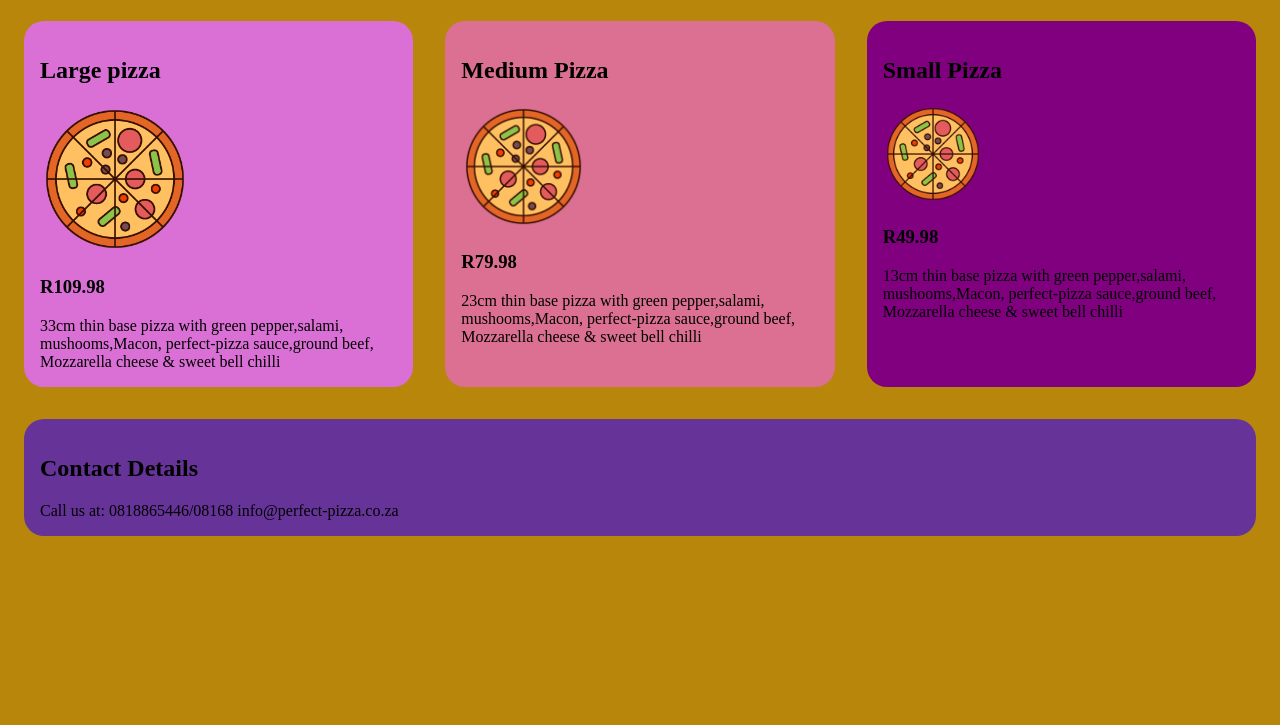
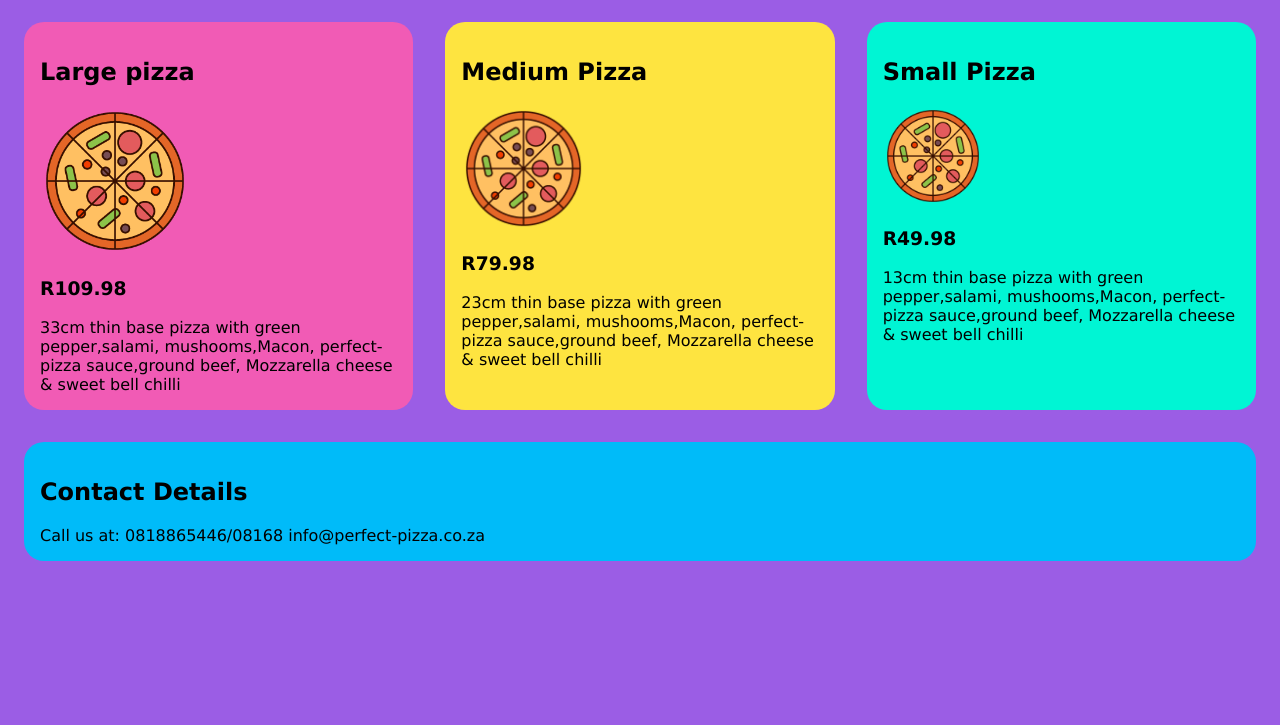
Before and after one commit to loras26/perfect-pizza, a plain HTML site: page index.html in a window 1280 px wide. Shown: the part 75-800 px from the top of the page. Drawn offline with Linux system fonts and the light colour scheme.

Commit message:
updated pamphlet

```diff
--- a/style.css
+++ b/style.css
@@ -1,34 +1,35 @@
-body{ background-color:lightgray;}
+body{ background-color:#9B5DE5;
+font-family: Verdana, Geneva, Tahoma, sans-serif;}
 
-.Large-pizza{background-color: orchid;
+.Large-pizza{background-color:#F15bb5;
 padding: 1em;
 border: 1em;
 border-radius: 20px;
 margin:1em;
 
 }
-.medium-pizza{background-color: palevioletred;
+.medium-pizza{background-color: #fee440;
     padding: 1em;
     border: 1em;
     border-radius: 20px;
     margin:1em;
     }
-.small-pizza{background-color: purple;
+.small-pizza{background-color:#00f5d4;
     padding: 1em;
     border: 1em;
     border-radius: 20px;
     margin:1em;
     }
-.contact{background-color: rebeccapurple;
+.contact{background-color: #00bbf9;
     padding: 1em;
     border: 1em;
     border-radius: 20px;
     margin:1em }
-    @media (min-width: 700px){
-        body{ background-color:lightsalmon;}
+    @media (min-width: 320px){
+        body{ background-color:pink;}
 
     }
     @media (min-width: 820px) {
-        body{ background-color:darkgoldenrod;}
+        body{ background-color:#9b5de5;}
         .pizza{display: flex;}
     }
```
Also changed, not shown: index.html (+2 -0 lines).
